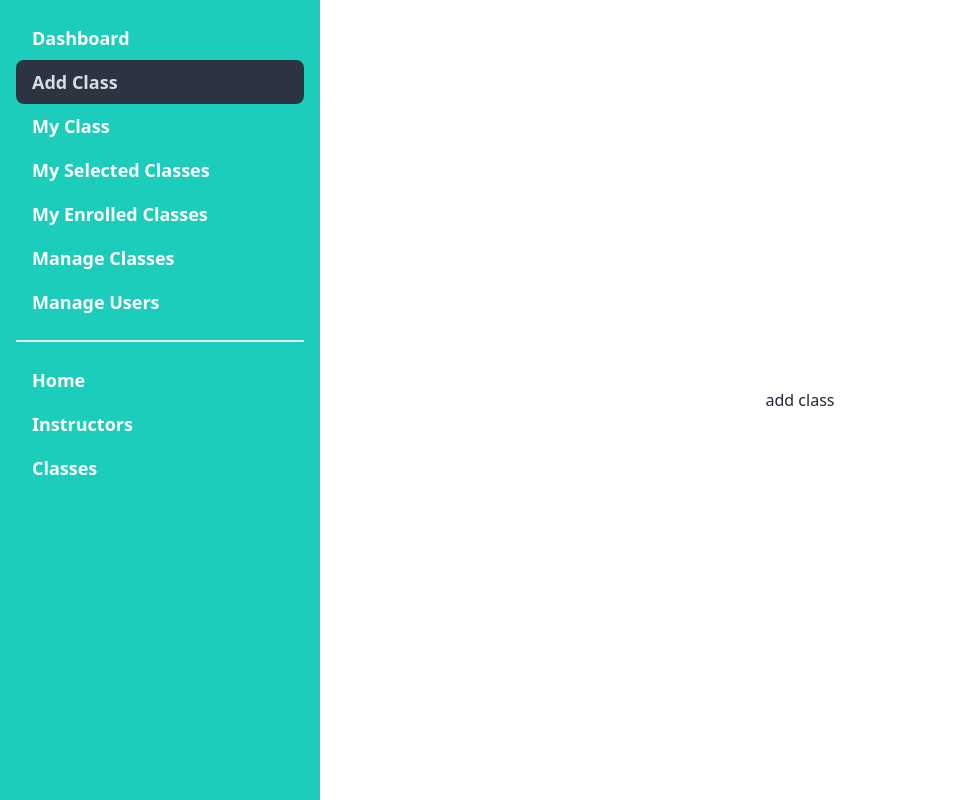
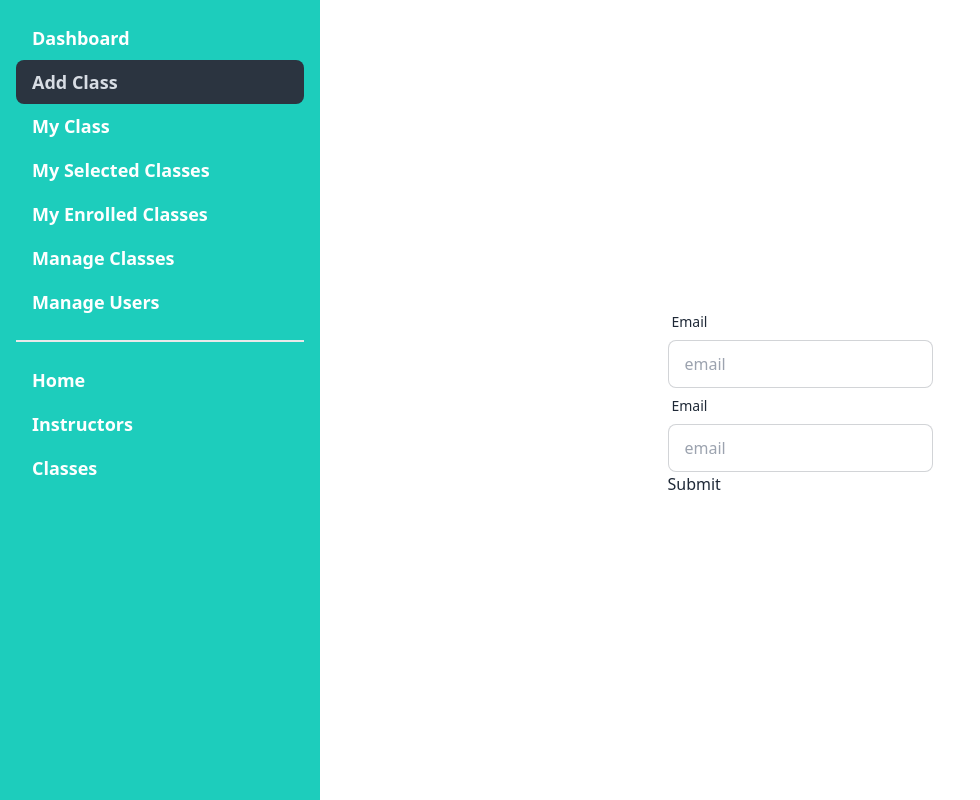
Before and after one commit to MdZisan/sports-summer-camp-client, a React (Vite) app: page /dashboard/addClass in a window 1280 px wide. Shown: the whole page, without its empty margins (0-980 px from the left). Built offline with nearby package versions, Linux system fonts and the light colour scheme; no server answers.

Commit message:
admin item dashboard added1

```diff
--- /dev/null
+++ b/src/Dashboard/AdminPages/ManageClasses.jsx
@@ -0,0 +1,11 @@
+import React from 'react';
+
+const ManageClasses = () => {
+    return (
+        <div>
+            manageClasses
+        </div>
+    );
+};
+
+export default ManageClasses;
--- /dev/null
+++ b/src/Dashboard/AdminPages/ManageUsers.jsx
@@ -0,0 +1,11 @@
+import React from 'react';
+
+const ManageUsers = () => {
+    return (
+        <div>
+            ManageUsers
+        </div>
+    );
+};
+
+export default ManageUsers;
--- a/src/Dashboard/Dashboard/Dashboard.jsx
+++ b/src/Dashboard/Dashboard/Dashboard.jsx
@@ -5,7 +5,7 @@ import DashboardLandingPage from './DashboardLandingPage';
 const Dashboard = () => {
 
 const {pathname} = useLocation()
-console.log(pathname);
+// console.log(pathname);
     const instructorItems = <>
     <div className='font-semibold text-lg text-white'>
     <li>
--- a/src/Dashboard/InstructorPages/AddClass/Addclass.jsx
+++ b/src/Dashboard/InstructorPages/AddClass/Addclass.jsx
@@ -1,11 +1,48 @@
-import React from 'react';
+import React from "react";
+import { useForm } from "react-hook-form";
 
 const Addclass = () => {
-    return (
+  const {
+    register,
+    handleSubmit,
+    watch,
+    formState: { errors },
+  } = useForm();
+  const onSubmit = (data) => console.log(data);
+
+  return (
+    <div>
+      <div></div>
+      <form onSubmit={handleSubmit(onSubmit)} >
         <div>
-            add class
+        <div className="form-control">
+          <label className="label">
+            <span className="label-text">Email</span>
+          </label>
+          <input
+            type="text"
+            placeholder="email"
+            className="input input-bordered"
+            {...register("example")}
+          />
         </div>
-    );
+        <div className="form-control">
+          <label className="label">
+            <span className="label-text">Email</span>
+          </label>
+          <input
+            type="text"
+            placeholder="email"
+            className="input input-bordered"
+            {...register("example")}
+          />
+        </div>
+        </div>
+
+        <input type="submit" />
+      </form>
+    </div>
+  );
 };
 
 export default Addclass;
--- /dev/null
+++ b/src/Dashboard/StudentPages/EnrolledClasses.jsx
@@ -0,0 +1,11 @@
+import React from 'react';
+
+const EnrolledClasses = () => {
+    return (
+        <div>
+            <h2>Enrolled Classes</h2>
+        </div>
+    );
+};
+
+export default EnrolledClasses;
```
Also changed, not shown: src/Routes/Routes.jsx (+16 -0 lines).
